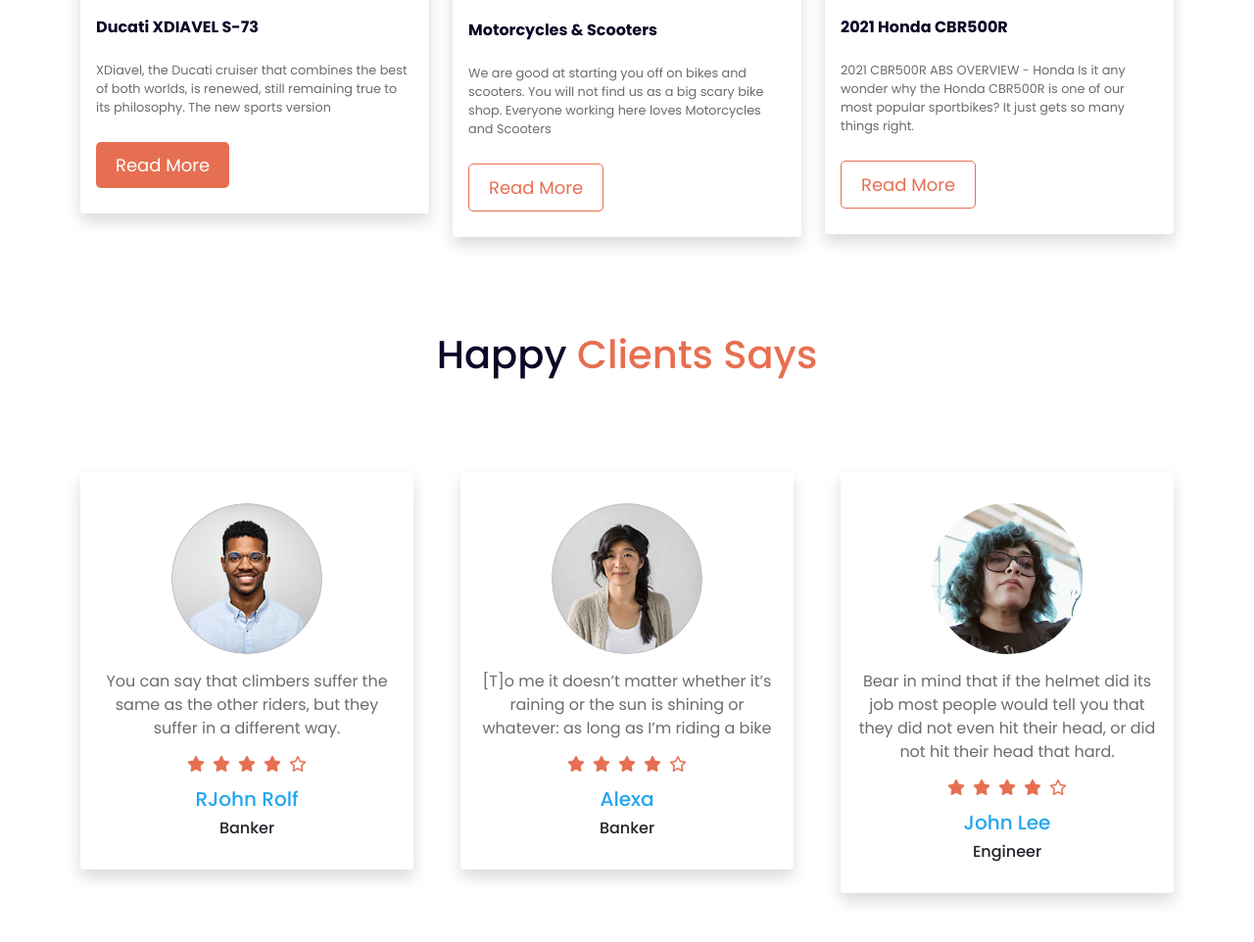
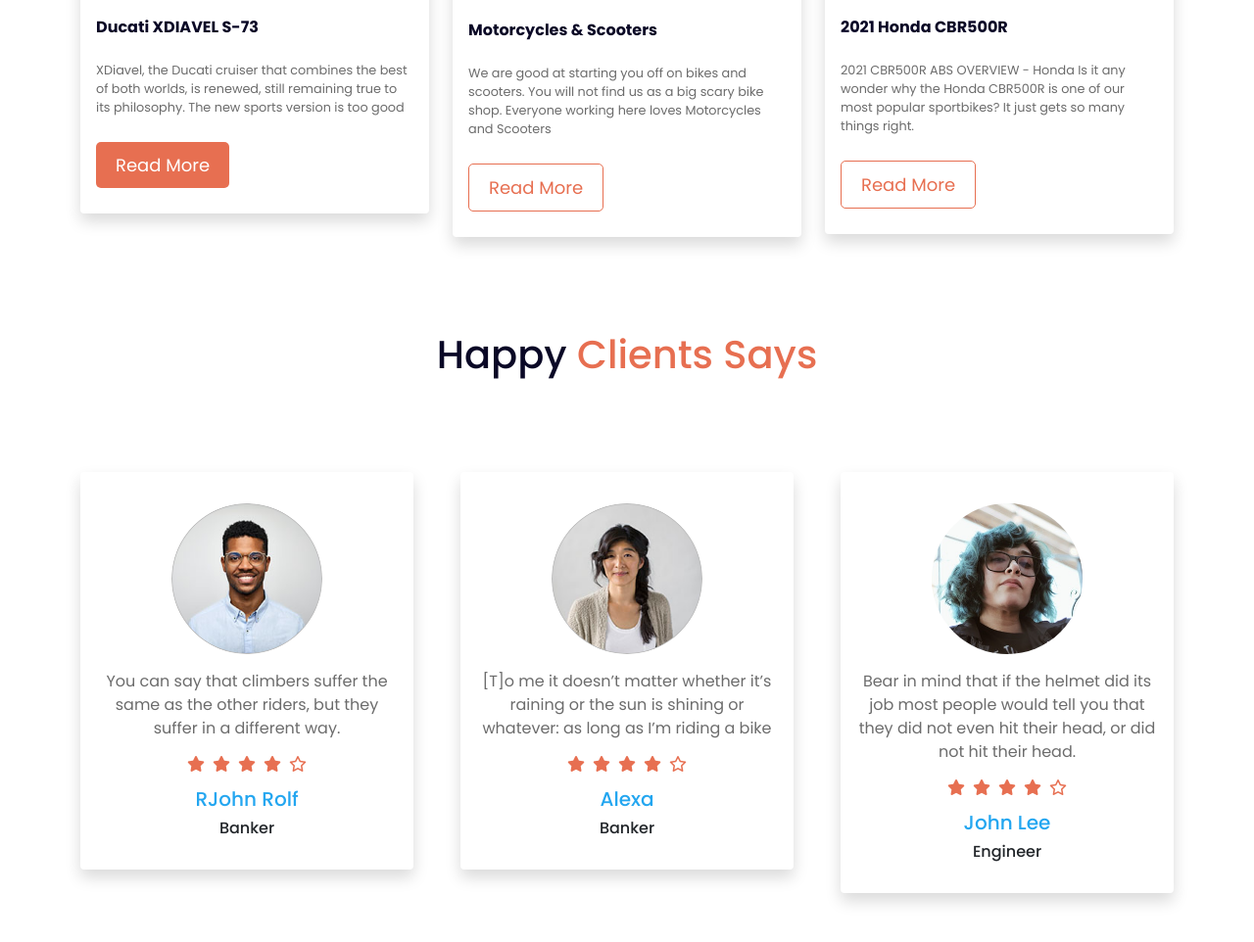
Before and after one commit to ashikur-rahman-asif/Honda-assignmentt, a plain HTML site: page index.html in a window 1280 px wide. Shown: the part 1580-2542 px from the top of the page at 98% size. Drawn offline with nearby package versions, Linux system fonts and the light colour scheme.

Commit message:
final second

```diff
--- a/index.html
+++ b/index.html
@@ -156,7 +156,7 @@
                             </div>
                             <div>
                                 <h2 class="font-size-16 fw-bolder color-black my-4">Ducati XDIAVEL S-73</h2>
-                                <p class="color-gray font-size-14">XDiavel, the Ducati cruiser that combines the best of both worlds, is renewed, still remaining true to its philosophy. The new sports version</p>
+                                <p class="color-gray font-size-14">XDiavel, the Ducati cruiser that combines the best of both worlds, is renewed, still remaining true to its philosophy. The new sports version is too good</p>
                                 <button class="button-bg">read more</button>
                             </div>
                         </div>
@@ -236,7 +236,7 @@
                                 <img src="img/user/user-3.jpg" class="w-100 h-100 rounded-circle" alt="User image">
                             </div>
                             <div class="text-center">
-                                <p class="color-gray"> Bear in mind that if the helmet did its job most people would tell you that they did not even hit their head, or did not hit their head that hard.</p>
+                                <p class="color-gray"> Bear in mind that if the helmet did its job most people would tell you that they did not even hit their head, or did not hit their head.</p>
                                 <div class="d-flex justify-content-center align-items-center color-orenge my-3">
                                     <i class="fas fa-star mx-1"></i>
                                     <i class="fas fa-star mx-1"></i>
```
